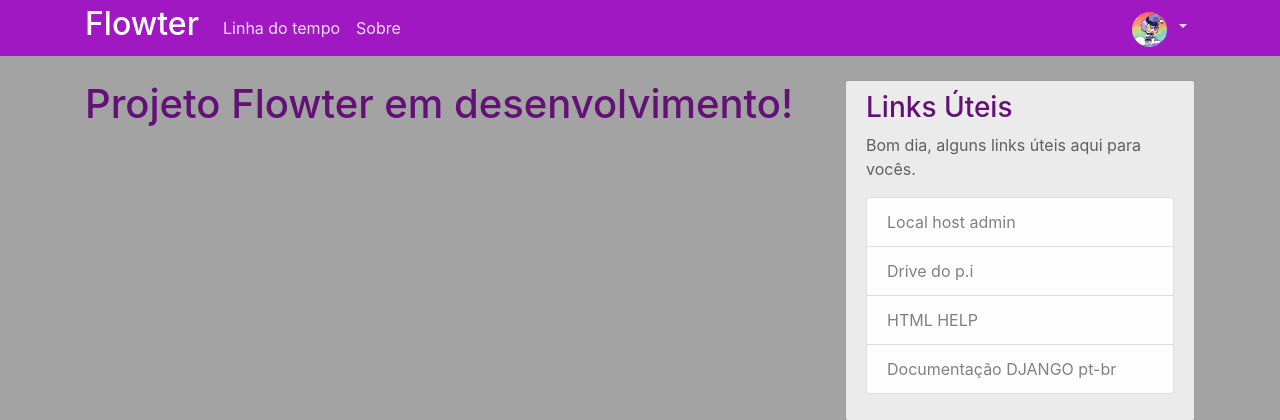
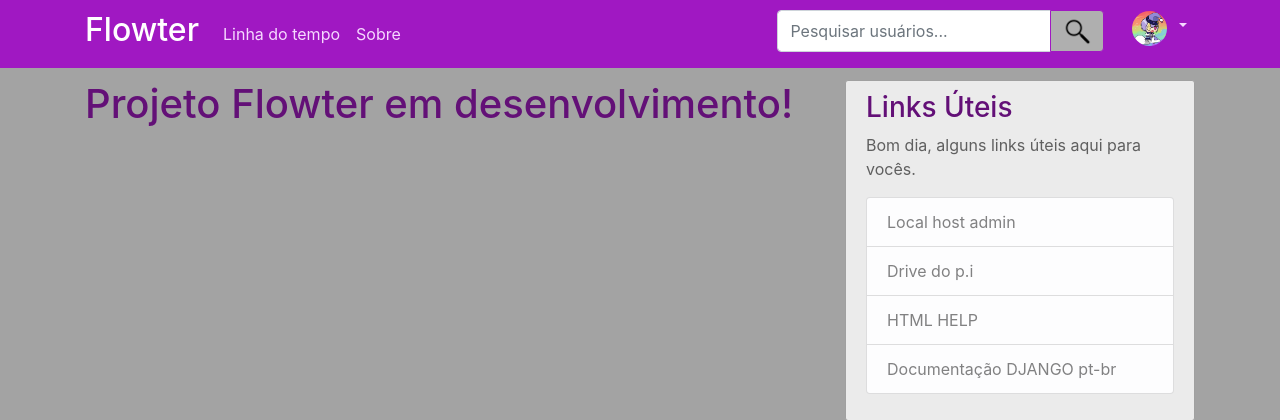
Before and after one commit to BarbaraMafra/Flowter, a Django app: page /blog/about/ in a window 1280 px wide. Shown: the top 420 px of the page. Run offline with Django 3.2, Linux system fonts and the light colour scheme; a user stored in the database is signed in; data comes from the database, SQL or seed files in the repository; parts of the project's set-up code (start-up, migrations or seed data) failed here and were passed over; some libraries are stand-ins or nearby versions.

Commit message:
Atualização blog/base.html

```diff
--- a/blog/templates/blog/base.html
+++ b/blog/templates/blog/base.html
@@ -34,7 +34,18 @@
 
             <!-- Navbar Right Side -->
             <div class="navbar-nav">
+
               {% if user.is_authenticated %}
+              <form class="form-inline my-2 my-md-0" action="{% url 'blog-search' %}">
+                <!-- <input id='nominho' name='nominho' style="margin-right: 20px;" class="form-control" type="text" placeholder="Pesquisar usuário" aria-label="Search"> -->
+                <div class="input-group mb-3" style="margin-right: 20px; margin-top: 10px;">
+                  <input id='nominho' name='nominho'  type="text" class="form-control" placeholder="Pesquisar usuários..." aria-label="Pesquisar" aria-describedby="basic-addon2">
+                  <div class="input-group-append">
+                    {% load static %}
+                    <button class="btn btn-outline-info"  type="button"><img src="{% static 'blog/lupa.png' %}" width="28px"></button>
+                  </div>
+                </div>
+            </form>
               <li class="nav-item dropdown">
                 <a class="nav-link dropdown-toggle" href="#" id="navbarDropdownMenuLink" role="button" data-toggle="dropdown" aria-haspopup="true" aria-expanded="false">
                   <img class="rounded-circle navbar-img nav-item img-profile" src="{{ user.profile.image.url }}" href="{% url 'profile' %}">
@@ -47,8 +58,8 @@
                 </div>
               </li>
               {% else %}
-                <a class="nav-item nav-link" href="{% url 'login' %}">Login</a>
-                <a class="nav-item nav-link" href="{% url 'register' %}">Registrar</a>
+                <a class="nav-item nav-link"  href="{% url 'login' %}">Login</a>
+                <a class="nav-item nav-link"  href="{% url 'register' %}">Registrar</a>
               {% endif %}
             </div>
           </div>
```
